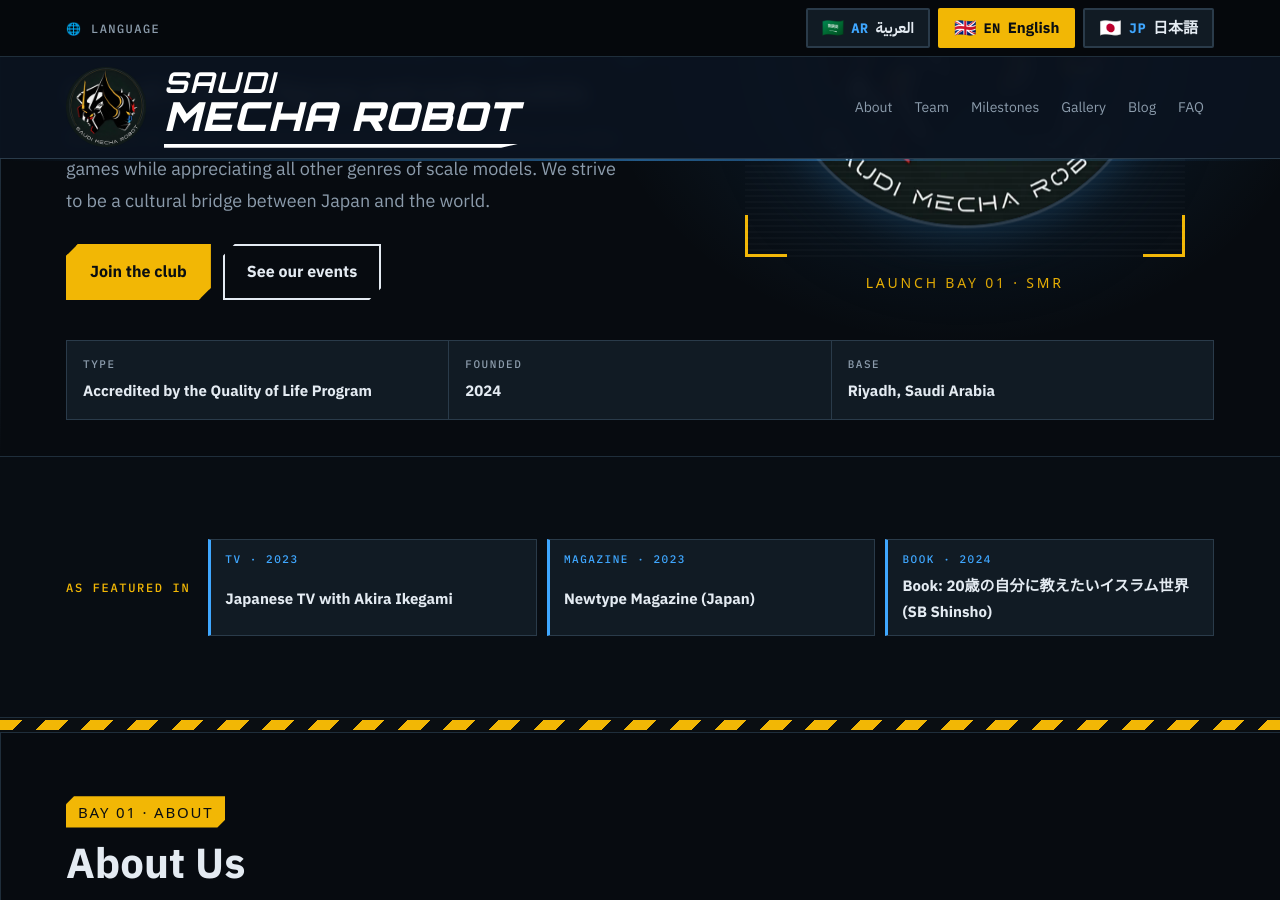
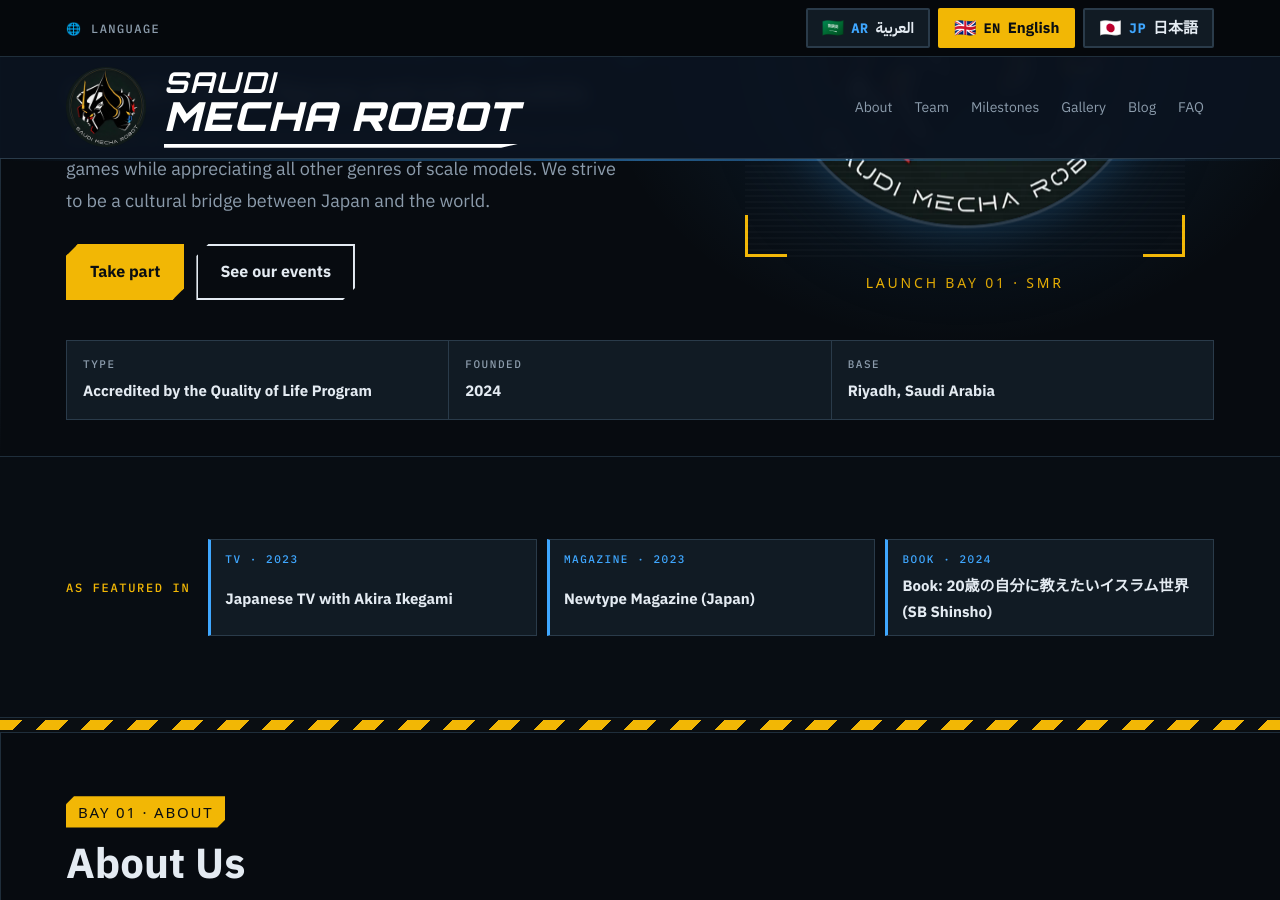
Before and after one commit to SaudiMechaRobot/SaudiMechaRobot.github.io, a Jekyll site: the page built from en/index.html, in a window 1280 px wide and 900 px high, scrolled down 402 px. Built offline with Jekyll 4.4.1, drawn with Linux system fonts in a browser that asks for light colours; some web fonts are replaced; some of the changed lines change nothing that is shown.

Commit message:
Hero CTA: participate instead of join (AR/EN/JA)

```diff
--- a/_data/i18n.yml
+++ b/_data/i18n.yml
@@ -9,7 +9,7 @@
   club_name: نادي سعودي ميكا روبوت
   club_name_alt: SAUDI MECHA ROBOT
   hero_text: "<strong class=\"hero-lead\">نادٍ سعودي للمجسمات والنماذج التركيبية</strong>نركّز على الخيال العلمي والتصميم الميكانيكي كما يظهر في الأنمي وألعاب الفيديو، ونقدّر كل أنواع النماذج الأخرى، ونسعى لأن نكون جسرًا ثقافيًا بين اليابان والعالم."
-  cta_join: انضم للنادي
+  cta_join: شاركنا
   cta_events: الفعاليات والإنجازات
   spec_label: بطاقة النادي
   spec_type: النوع
@@ -78,7 +78,7 @@
   club_name: Saudi Mecha Robot
   club_name_alt: نادي سعودي ميكا روبوت
   hero_text: "<strong class=\"hero-lead\">A Saudi club for figures and scale models</strong>We focus on sci-fi and mechanical design as seen in anime and video games while appreciating all other genres of scale models. We strive to be a cultural bridge between Japan and the world."
-  cta_join: Join the club
+  cta_join: Take part
   cta_events: See our events
   spec_label: Club card
   spec_type: Type
@@ -145,7 +145,7 @@
   club_name_alt: SAUDI MECHA ROBOT
   alt_lang: en
   hero_text: サウジアラビアのスケールモデル＆フィギュアクラブです。アニメやゲームに登場するSF・メカニカルデザインを中心に、あらゆるジャンルの模型を楽しんでいます。日本と世界をつなぐ文化の架け橋を目指しています。一緒に作り、教え合い、初心者の方も大歓迎です！
-  cta_join: クラブに参加する
+  cta_join: 活動に参加する
   cta_events: イベントを見る
   spec_label: クラブ情報
   spec_type: 種類
```
